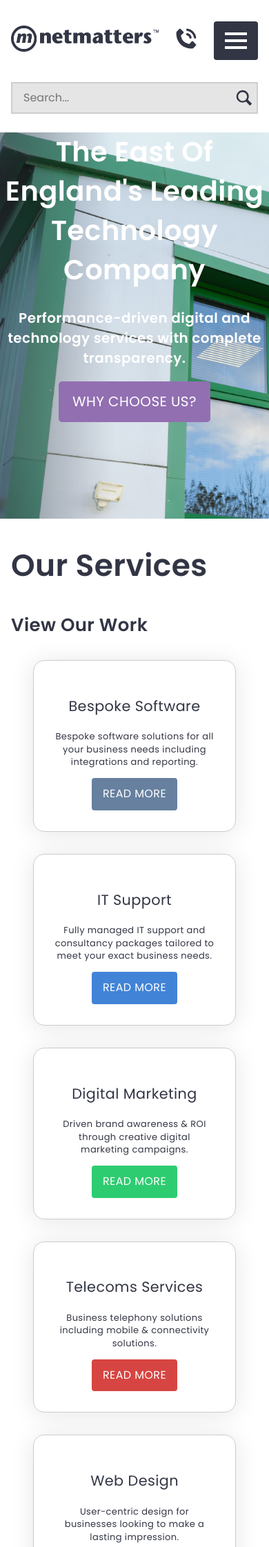
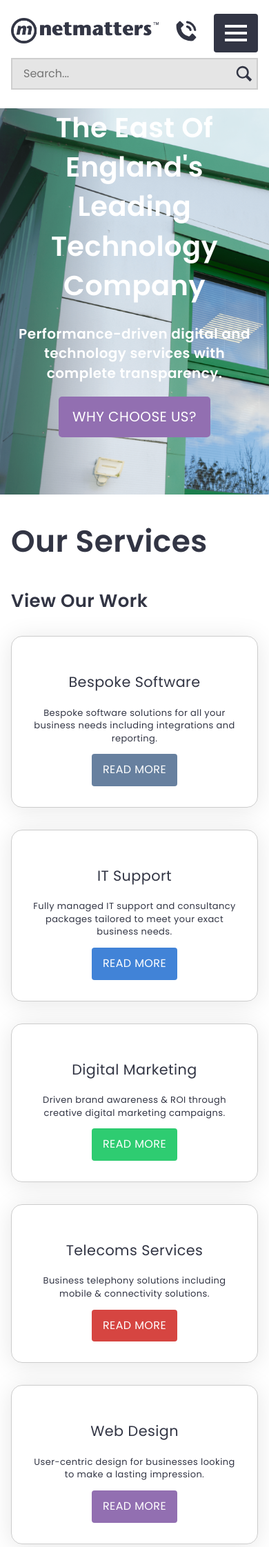
Before and after one commit to hortfrancis/netmatters-homepage, a PHP site: page / in a window 390 px wide. Shown: the top 2243 px of the page at 69% size. Run offline with PHP 8.4, Linux system fonts and the light colour scheme.

Commit message:
Add responsive containers to sections dquote> dquote> - Create a responsive-container class for handling content areas at all viewport widths dquote> - Refactor HTML to use responsive containers dquote> - Adjust padding and margins for exisiting HTML containers

```diff
--- a/css/application.css
+++ b/css/application.css
@@ -380,6 +380,32 @@ body {
   border: 0;
 }
 
+.responsive-container {
+  margin-left: 1rem;
+  margin-right: 1rem;
+}
+@media (min-width: 768px) {
+  .responsive-container {
+    width: 750px;
+    margin-left: auto;
+    margin-right: auto;
+  }
+}
+@media (min-width: 992px) {
+  .responsive-container {
+    width: 970px;
+    margin-left: auto;
+    margin-right: auto;
+  }
+}
+@media (min-width: 1260px) {
+  .responsive-container {
+    width: 1200px;
+    margin-left: auto;
+    margin-right: auto;
+  }
+}
+
 .sidebar {
   position: absolute;
   top: 0;
@@ -392,6 +418,10 @@ main {
   background-color: #fff;
 }
 
+.header {
+  margin-top: 1.25rem;
+}
+
 .banner {
   background-image: url("../images/banner-carousel/netmatters-office.png");
   background-size: cover;
@@ -401,23 +431,17 @@ main {
   text-align: center;
 }
 
-.services {
-  margin: 1rem;
-}
 .services a {
   text-decoration: none;
 }
 
 .welcome {
-  padding: 1rem 1rem 1.5rem;
+  padding-top: 1rem;
+  padding-bottom: 2rem;
   background-color: #323544;
   color: #fff;
 }
 
-.news {
-  padding-right: 15px;
-  padding-left: 15px;
-}
 .news a {
   text-decoration: none;
 }
@@ -434,7 +458,6 @@ main {
   display: flex;
   justify-content: space-between;
   align-items: center;
-  margin: 0.5rem 1rem;
 }
 
 .header__logo {
@@ -447,7 +470,13 @@ main {
 }
 
 .header__phone-us-button {
-  margin: 1.5rem;
+  margin-left: 1.5rem;
+  margin-right: 1.5rem;
+}
+@media (min-width: 768px) {
+  .header__phone-us-button {
+    display: none;
+  }
 }
 
 .header__phone-icon {
@@ -489,7 +518,7 @@ main {
 
 .header__search-form {
   position: relative;
-  margin: 0.5rem 1rem;
+  margin: 0.5rem 0;
 }
 
 .header__search-input {
@@ -556,7 +585,7 @@ main {
   padding: 1.875rem;
   border: 1px solid #ccc;
   border-radius: 1rem;
-  margin: 2rem;
+  margin-top: 2rem;
   box-shadow: 0 3px 35px rgba(0, 0, 0, 0.1);
   text-align: center;
 }
@@ -1035,6 +1064,10 @@ main {
   text-decoration: underline;
 }
 
+.footer__legal-section {
+  background-color: #212330;
+}
+
 .footer__legal-text {
   display: block;
   color: #fff;
--- a/index.html
+++ b/index.html
@@ -213,9 +213,10 @@
     <main>
 
         <header class="header">
-
+            <div class="responsive-container">
 
                 <div class="header__top-row-container">
+
                     <!-- Nematters logo -->
                     <a href="#" class="header__logo">
                         <img src="images/netmatters-logo-darkgrey.png" alt="Netmatters logo" class="header__logo-image">
@@ -232,7 +233,8 @@
                                     d="M55.47,25.29a4.87,4.87,0,0,0-5.93,4.78v.4a5,5,0,0,0,3.8,4.77,15.11,15.11,0,0,1,7,4,15.3,15.3,0,0,1,4,7A5,5,0,0,0,69.07,50h.39a4.87,4.87,0,0,0,4.78-5.94A25.42,25.42,0,0,0,55.47,25.29Z" />
                                 <path
                                     d="M93.75,75.44,80.93,62.62a4.27,4.27,0,0,0-6.18.16l-9,9.89A4.34,4.34,0,0,1,61.68,74a45.55,45.55,0,0,1-35.6-35.62,4.34,4.34,0,0,1,1.27-4.09l9.85-9.08A4.27,4.27,0,0,0,37.33,19L24.5,6.2a4.26,4.26,0,0,0-6.06,0l-12,12.25a4.31,4.31,0,0,0-1.23,2.72C2.41,65.1,34.94,97.64,78.84,94.89a4.28,4.28,0,0,0,2.75-1.25L93.75,81.48A4.27,4.27,0,0,0,93.75,75.44Z" />
-                        </g> <!-- Credit: “phone in talk” icon by Justin Blake, from thenounproject.com CC BY 3.0 -->
+                            </g>
+                            <!-- Credit: “phone in talk” icon by Justin Blake, from thenounproject.com CC BY 3.0 -->
                         </svg>
                     </a>
 
@@ -247,15 +249,15 @@
                 <a href="#" class="header__contact-button">Contact</a>
 
                 <!-- Search bar -->
-            <form action="#" class="header__search-form">
+                <form action="#" class="header__search-form header__search-form--narrow">
                     <label for="search-input" class="screen-reader-only">Search the website:</label>
                     <input type="text" id="search-input" placeholder="Search..." name="keyword"
                         class="header__search-input">
                     <button type="submit" aria-label="Search" class="header__search-button">
 
                         <svg xmlns:dc="http://purl.org/dc/elements/1.1/" xmlns:cc="http://creativecommons.org/ns#"
-                        xmlns:rdf="http://www.w3.org/1999/02/22-rdf-syntax-ns#" xmlns:svg="http://www.w3.org/2000/svg"
-                        xmlns="http://www.w3.org/2000/svg"
+                            xmlns:rdf="http://www.w3.org/1999/02/22-rdf-syntax-ns#"
+                            xmlns:svg="http://www.w3.org/2000/svg" xmlns="http://www.w3.org/2000/svg"
                             xmlns:sodipodi="http://sodipodi.sourceforge.net/DTD/sodipodi-0.dtd"
                             xmlns:inkscape="http://www.inkscape.org/namespaces/inkscape" version="1.1" x="0px" y="0px"
                             viewBox="0 0 100 125" class="header__search-icon">
@@ -268,6 +270,9 @@
 
                     </button>
                 </form>
+
+
+            </div>
 
             <nav class="header__nav"> <!-- Primary navigation -->
 
@@ -402,15 +407,19 @@
         </header>
 
         <section class="banner"> <!-- Banner -->
+            <div class="responsive-container">
 
                 <h1 class="banner__heading">The East Of England's Leading Technology Company</h1>
-            <p class="banner__tagline">Performance-driven digital and technology services with complete transparency.
+                <p class="banner__tagline">Performance-driven digital and technology services with complete
+                    transparency.
                 </p>
                 <a href="#" class="banner__button">Why Choose Us?</a>
+            </div>
 
         </section>
 
         <section class="services"> <!-- Services -->
+            <div class="responsive-container">
 
                 <h2 class="services__heading">Our Services</h2>
                 <a href="#" class="services__view-case-studies-link">View Our Work</a>
@@ -418,7 +427,8 @@
                 <a href="#" class="services__card services__card--bespoke-software">
                     <!-- icon here! -->
                     <h3 class="services__card-heading">Bespoke Software</h3>
-                <p class="services__card-description">Bespoke software solutions for all your business needs including
+                    <p class="services__card-description">Bespoke software solutions for all your business needs
+                        including
                         integrations and reporting.</p>
                     <span class="services__card-read-more-button services__card-read-more-button--bespoke-software">Read
                         more</span>
@@ -427,7 +437,8 @@
                 <a href="#" class="services__card services__card--it-support">
                     <!-- icon here! -->
                     <h3 class="services__card-heading">IT Support</h3>
-                <p class="services__card-description">Fully managed IT support and consultancy packages tailored to meet
+                    <p class="services__card-description">Fully managed IT support and consultancy packages tailored to
+                        meet
                         your exact business needs.</p>
                     <span class="services__card-read-more-button services__card-read-more-button--it-support">Read
                         more</span>
@@ -436,9 +447,11 @@
                 <a href="#" class="services__card services__card--digital-marketing">
                     <!-- icon here! -->
                     <h3 class="services__card-heading">Digital Marketing</h3>
-                <p class="services__card-description">Driven brand awareness & ROI through creative digital marketing
+                    <p class="services__card-description">Driven brand awareness & ROI through creative digital
+                        marketing
                         campaigns.</p>
-                <span class="services__card-read-more-button services__card-read-more-button--digital-marketing">Read
+                    <span
+                        class="services__card-read-more-button services__card-read-more-button--digital-marketing">Read
                         more</span>
                 </a>
 
@@ -447,7 +460,8 @@
                     <h3 class="services__card-heading">Telecoms Services</h3>
                     <p class="services__card-description">Business telephony solutions including mobile & connectivity
                         solutions.</p>
-                <span class="services__card-read-more-button services__card-read-more-button--telecoms-services">Read
+                    <span
+                        class="services__card-read-more-button services__card-read-more-button--telecoms-services">Read
                         more</span>
                 </a>
 
@@ -464,7 +478,8 @@
                 <a href="#" class="services__card services__card--cyber-security">
                     <!-- icon here! -->
                     <h3 class="services__card-heading">Cyber Security</h3>
-                <p class="services__card-description">Prevention, testing, consultancy & breach management services.</p>
+                    <p class="services__card-description">Prevention, testing, consultancy & breach management services.
+                    </p>
                     <span class="services__card-read-more-button services__card-read-more-button--cyber-security">Read
                         more</span>
                 </a>
@@ -472,12 +487,15 @@
                 <a href="#" class="services__card services__card--developer-training">
                     <!-- icon here! -->
                     <h3 class="services__card-heading">Developer Training</h3>
-                <p class="services__card-description">Web design & software training courses designed to secure a job in
+                    <p class="services__card-description">Web design & software training courses designed to secure a
+                        job in
                         tech.</p>
-                <span class="services__card-read-more-button services__card-read-more-button--developer-training">Read
+                    <span
+                        class="services__card-read-more-button services__card-read-more-button--developer-training">Read
                         more</span>
                 </a>
 
+            </div>
         </section>
 
         <section> <!-- Partners -->
@@ -520,14 +538,17 @@
         </section>
 
         <section class="welcome"> <!-- Welcome -->
+            <div class="responsive-container">
 
                 <h2 class="welcome__heading">Welcome to Netmatters</h2>
                 <p class="welcome__paragraph welcome__paragraph--first">Netmatters is a leading <a href="#">Bespoke
                         Software</a>, <a href="#">IT
                         Support</a>, and <a href="#">Digital Marketing</a> company based in the East of
-                England with offices in <a href="#">London</a>, <a href="#">Cambridge</a>, <a href="#">Wymondham</a>,
+                    England with offices in <a href="#">London</a>, <a href="#">Cambridge</a>, <a
+                        href="#">Wymondham</a>,
                     and <a href="#">Great Yarmouth</a>.</p>
-            <p class="welcome__paragraph">We aren't tied into contracts with third-party providers, so you know that our
+                <p class="welcome__paragraph">We aren't tied into contracts with third-party providers, so you know that
+                    our
                     recommendations for your
                     business are based purely with one benefit in mind: to help improve your business with the most
                     appropriate solutions.</p>
@@ -572,7 +593,8 @@
                     <span class="welcome__testimonial-quote">
                         Netmatters stood out from the start. Great guys and very easy to work with. Both the build and
                         digital
-                    marketing teams are clearly skilled &mdash; they know their stuff! They delivered a website to our
+                        marketing teams are clearly skilled &mdash; they know their stuff! They delivered a website to
+                        our
                         (high!)
                         expectations and went over and above to ensure we were satisfied clients &mdash; and we are!
                     </span>
@@ -586,9 +608,11 @@
                 <a href="#" class="welcome__button-link welcome__button-link--google">Google reviews</a>
                 <a href="#" class="welcome__button-link welcome__button-link--trustpilot">TrustPilot reviews</a>
 
+            </div>
         </section>
 
         <section class="news"> <!-- Latest articles -->
+            <div class="responsive-container">
 
                 <h2 class="news__header">Latest News</h2>
                 <a href="#" class="news__view-all-link">View All</a>
@@ -596,10 +620,12 @@
                 <section class="news__card"> <!-- Article summary card -->
                     <a href="#">
                         <img src="images/articles/spicerhaart-upskilling.png"
-                        alt="Promotional graphic for Spicerhaart staff upskilling case study" class="news__card-image">
+                            alt="Promotional graphic for Spicerhaart staff upskilling case study"
+                            class="news__card-image">
 
                         <div class="news__card-text-container">
-                        <h3 class="news__card-title news__card-title--bespoke-software">Spicerhaart - Upskilling Staff
+                            <h3 class="news__card-title news__card-title--bespoke-software">Spicerhaart - Upskilling
+                                Staff
                                 Through the
                                 Sk...</h3>
                             <span class="news__card-read-length">4 minute read</span>
@@ -627,7 +653,8 @@
                         <div class="news__card-text-container">
                             <h3 class="news__card-title news__card-title--web-design">Busseys - Web Case Study</h3>
                             <span class="news__card-read-length">5 minute read</span>
-                        <p class="news__card-summary">The Client Busseys, a renowned, family-owned automotive dealership
+                            <p class="news__card-summary">The Client Busseys, a renowned, family-owned automotive
+                                dealership
                                 in
                                 Norfolk, has a rich
                                 heritage
@@ -654,7 +681,8 @@
                                 Fairfax & Fa...
                             </h3>
                             <span class="news__card-read-length">5 minute read</span>
-                        <p class="news__card-summary">The Client Fairfax & Favor are a leading designer of luxury, rural
+                            <p class="news__card-summary">The Client Fairfax & Favor are a leading designer of luxury,
+                                rural
                                 vogue
                                 clothing and
                                 accessorie...</p>
@@ -671,6 +699,7 @@
 
                 </section>
 
+            </div>
         </section>
 
         <section> <!-- Clients -->
@@ -806,6 +835,8 @@
         </section>
 
         <form class="newsletter-form"> <!-- Email newsletter sign up form -->
+            <div class="responsive-container">
+
                 <h2 class="newsletter-form__heading">Email Newsletter Sign-Up</h2>
 
                 <label for="newsletter-name" class="newsletter-form__label">Your Name</label>
@@ -818,13 +849,18 @@
                     class="newsletter-form__input--checkbox">
                 <label for="newsletter-preferences" class="newsletter-form__label">Please tick this box if you wish to
                     receive marketing information
-                from us. Please see our <a href="#" target="_blank">Privacy Policy</a> for more information on how we
+                    from us. Please see our <a href="#" target="_blank">Privacy Policy</a> for more information on how
+                    we
                     keep your data safe.</label>
 
                 <button type="submit" class="newsletter-form__button">Subscribe</button>
+
+            </div>
         </form>
 
         <footer class="footer"> <!-- Footer -->
+            <div class="responsive-container">
+
                 <img src="images/netmatters-logo-white.png" alt="Netmatters logo">
                 <h2 class="footer__heading">Follow us on:</h2>
                 <div>
@@ -880,9 +916,16 @@
                         <li class=""><a href="#" class="footer__nav-link">Great Yarmouth Office</a></li>
                     </ul>
                 </nav>
+            </div>
+
+            <div class="footer__legal-section">
+                <div class="responsive-container">
                     <span class="footer__legal-text">© Copyright Netmatters 2023.</span>
                     <span class="footer__legal-text">All rights reserved.</span>
                     <span><a href="#" class="footer__nav-link--sitemap">Sitemap</a></span>
+                </div>
+            </div>
+
         </footer>
     </main>
 
--- a/scss/layout/_header.scss
+++ b/scss/layout/_header.scss
@@ -0,0 +1,3 @@
+.header {
+    margin-top: 1.25rem;
+}
--- a/scss/layout/_index.scss
+++ b/scss/layout/_index.scss
@@ -1,5 +1,7 @@
-@import 'sidebar',
+@import 'responsive',
+        'sidebar',
         'main',
+        'header',
         'banner',
         'services',
         'welcome',
--- a/scss/layout/_news.scss
+++ b/scss/layout/_news.scss
@@ -1,6 +1,6 @@
 .news {
-    padding-right: 15px;
-    padding-left: 15px;
+    // padding-right: 15px;
+    // padding-left: 15px;
 
     a {
         text-decoration: none;
--- /dev/null
+++ b/scss/layout/_responsive.scss
@@ -0,0 +1,4 @@
+.responsive-container {
+
+    @include set-container-width-for-breakpoints();
+}
--- a/scss/layout/_services.scss
+++ b/scss/layout/_services.scss
@@ -1,6 +1,6 @@
 .services {
 
-    margin: 1rem;
+    // margin: 1rem;
 
     // Descendant selector is required to override the User Agent Stylesheet
     a {
--- a/scss/layout/_welcome.scss
+++ b/scss/layout/_welcome.scss
@@ -1,10 +1,8 @@
 .welcome {
 
-    padding: 1rem 1rem 1.5rem;
+    padding-top: 1rem;
+    padding-bottom: 2rem;
 
     background-color: $dark-grey;
     color: $white;
-
-
-
 }
--- a/scss/modules/_footer.scss
+++ b/scss/modules/_footer.scss
@@ -25,6 +25,10 @@
     }
 }
 
+.footer__legal-section {
+    background-color: $darker-grey;
+}
+
 .footer__legal-text {
     display: block;
 
--- a/scss/modules/_header.scss
+++ b/scss/modules/_header.scss
@@ -5,7 +5,7 @@
     align-items: center;
 
     // padding: 0.5rem 1rem;
-    margin: 0.5rem 1rem;
+    // margin: 0.5rem 1rem;
 }
 
 .header__logo {
@@ -18,7 +18,14 @@
 }
 
 .header__phone-us-button {
-    margin: 1.5rem;
+
+    // margin: 1.5rem;
+    margin-left: 1.5rem;
+    margin-right: 1.5rem;
+
+    @include breakpoint(narrow-to-medium) {
+        display: none;
+    }
 }
 
 .header__phone-icon {
@@ -72,7 +79,7 @@
 
 .header__search-form {
     position: relative;
-    margin: 0.5rem 1rem;
+    margin: 0.5rem 0;
 }
 
 .header__search-input {
--- a/scss/modules/_services.scss
+++ b/scss/modules/_services.scss
@@ -23,7 +23,7 @@
     padding: 1.875rem;
     border: 1px solid $mid-grey-02;
     border-radius: 1rem;
-    margin: 2rem;
+    margin-top: 2rem;
 
     box-shadow: 0 3px 35px rgba(0, 0, 0, 0.1);
 
--- a/scss/utilities/_mixins.scss
+++ b/scss/utilities/_mixins.scss
@@ -48,3 +48,29 @@
         @warn "Unknown breakpoint: #{$name}.";
     }
 }
+
+// Set appropriate container width for each breakpoint with one mixin
+@mixin set-container-width-for-breakpoints() {
+
+    // Default margin from vieport edge for narrow screens
+    margin-left: 1rem;
+    margin-right: 1rem;
+
+    @media (min-width: map-get($breakpoints, narrow-to-medium)) {
+        width: map-get($container-width, small);
+        margin-left: auto;
+        margin-right: auto;
+    }
+
+    @media (min-width: map-get($breakpoints, medium-to-wide)) {
+        width: map-get($container-width, medium);
+        margin-left: auto;
+        margin-right: auto;
+    }
+
+    @media (min-width: map-get($breakpoints, wide-to-extra-wide)) {
+        width: map-get($container-width, large);
+        margin-left: auto;
+        margin-right: auto;
+    }
+}
```
Also changed, not shown: 1 other file. Lines whose indentation alone changed are shown as unchanged.
